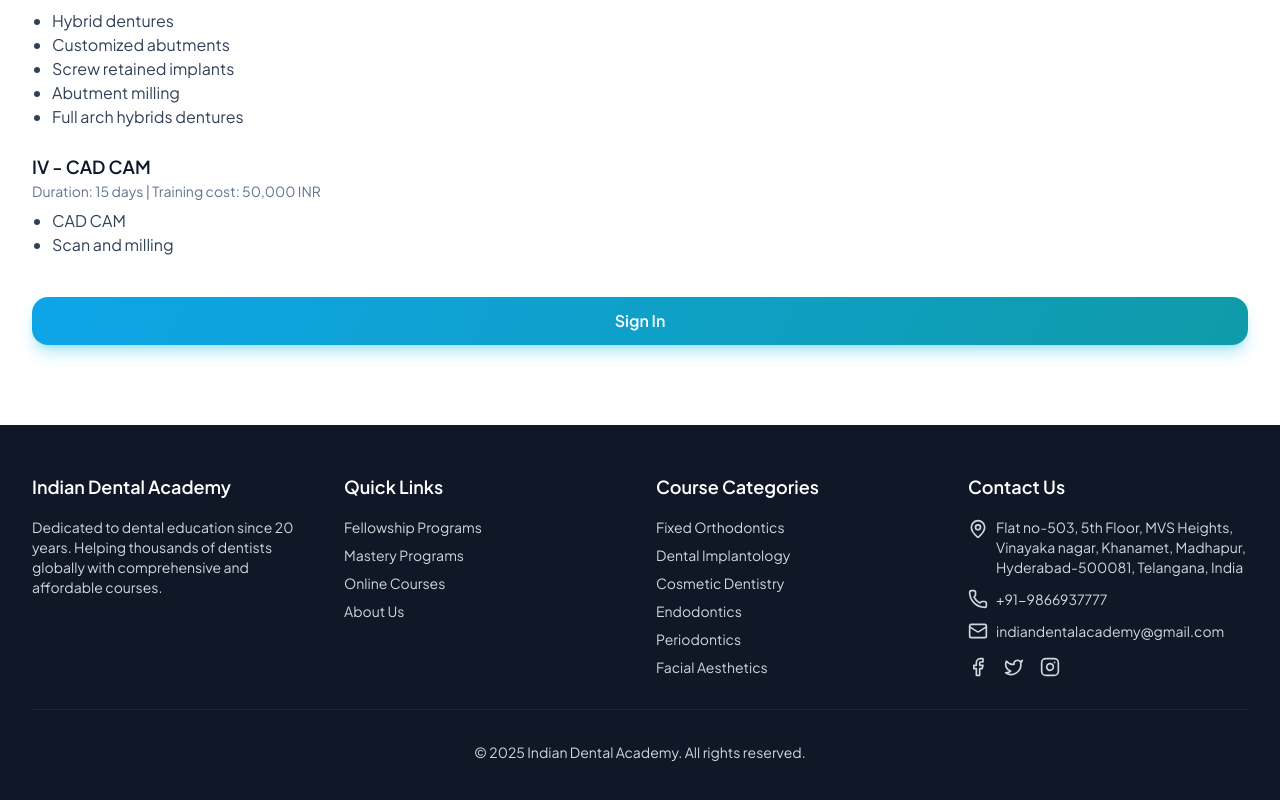
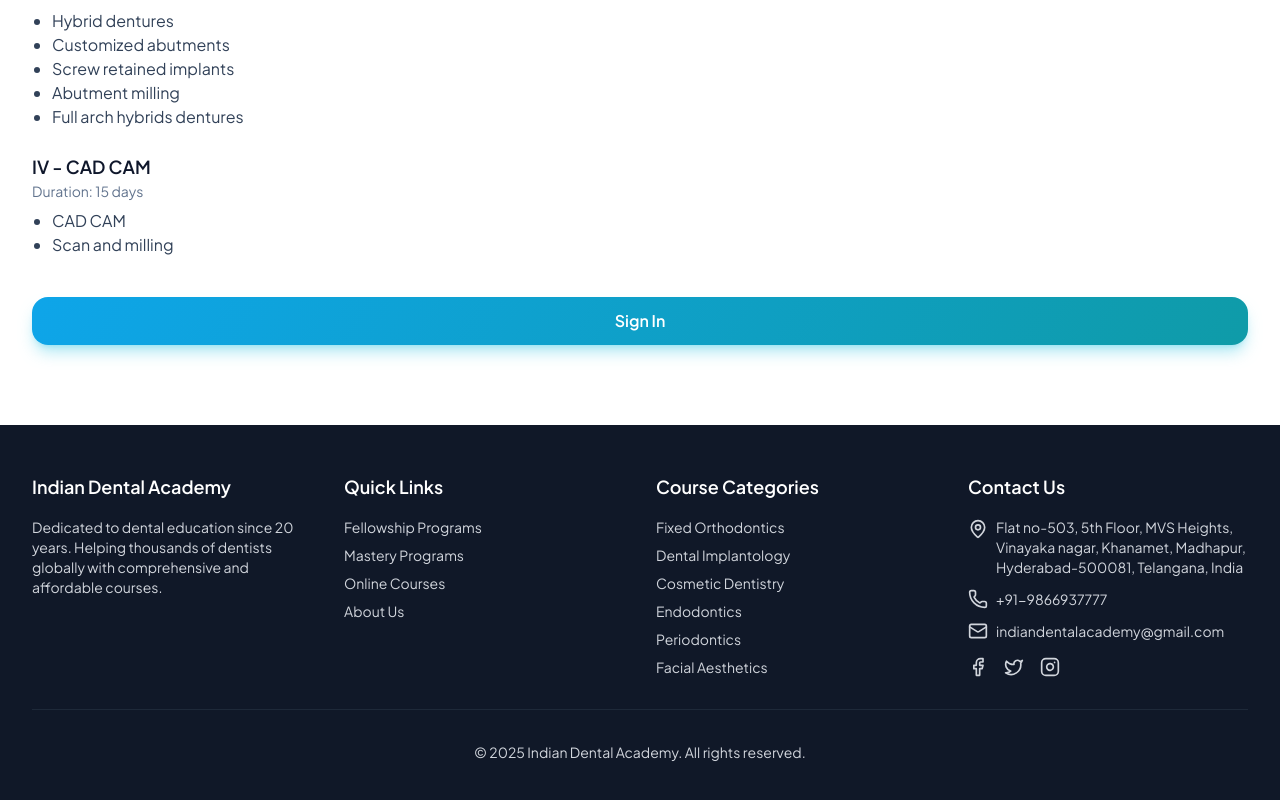
Before and after one commit to kodersparkwork-commits/ida, a React (Vite) app in the folder Frontend/: page /courses/mastery/dental-lab-technician in a window 1280 px wide. Shown: the part 1203-2003 px from the top of the page. Built offline with nearby package versions, Linux system fonts and the light colour scheme.

Commit message:
chnages frontend url

```diff
--- a/Frontend/src/pages/static/mastery/DentalLabTechnologyPage.jsx
+++ b/Frontend/src/pages/static/mastery/DentalLabTechnologyPage.jsx
@@ -86,7 +86,7 @@
 
                             <div>
                                 <h4 className="text-lg font-semibold text-slate-900">IV - CAD CAM</h4>
-                                <p className="text-sm text-slate-500 mb-2">Duration: 15 days | Training cost: 50,000 INR</p>
+                                <p className="text-sm text-slate-500 mb-2">Duration: 15 days</p>
                                 <ul className="list-disc pl-5">
                                     <li>CAD CAM</li>
                                     <li>Scan and milling</li>
```
Also changed, not shown: 1 other file (tests, documents, lock files or other folders).
